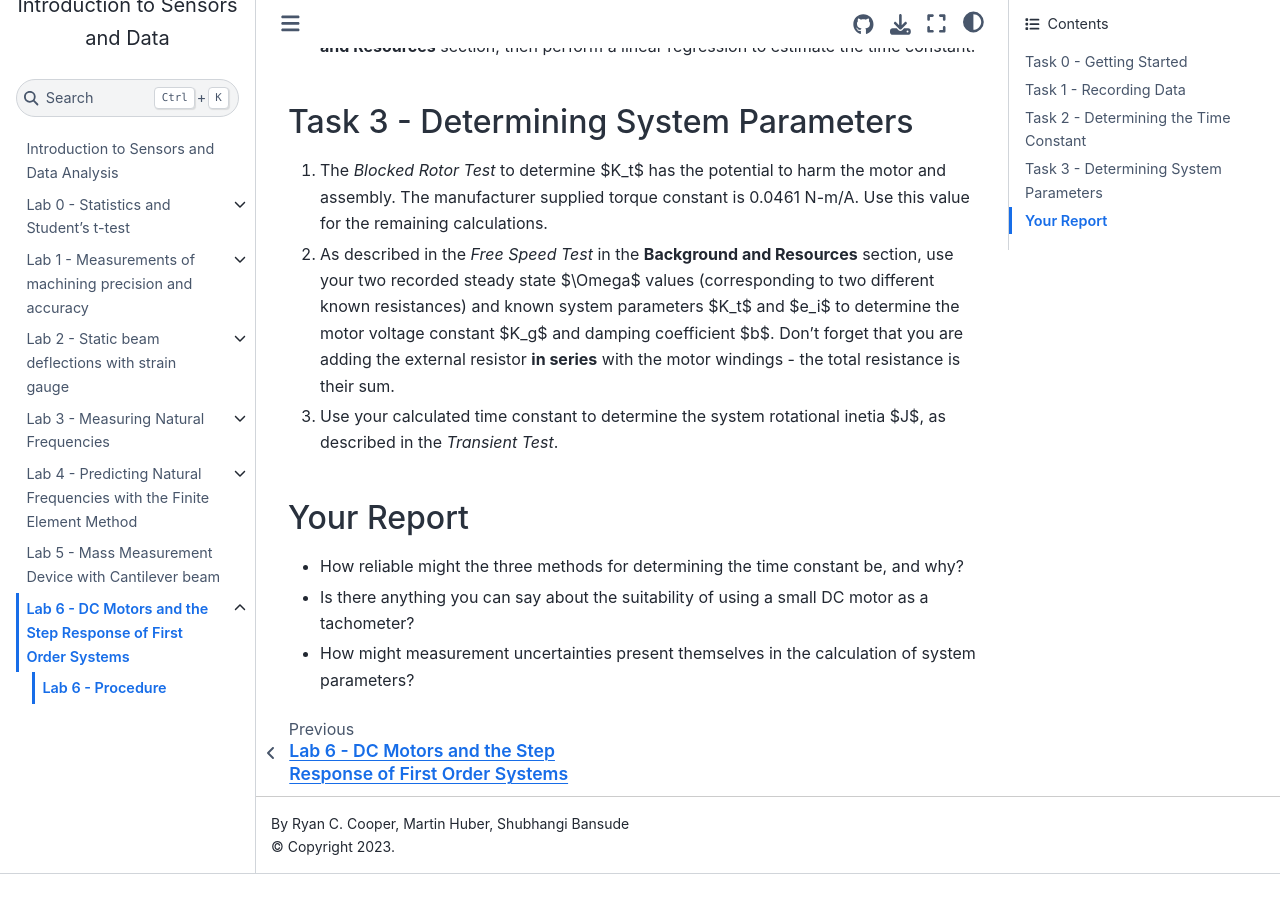
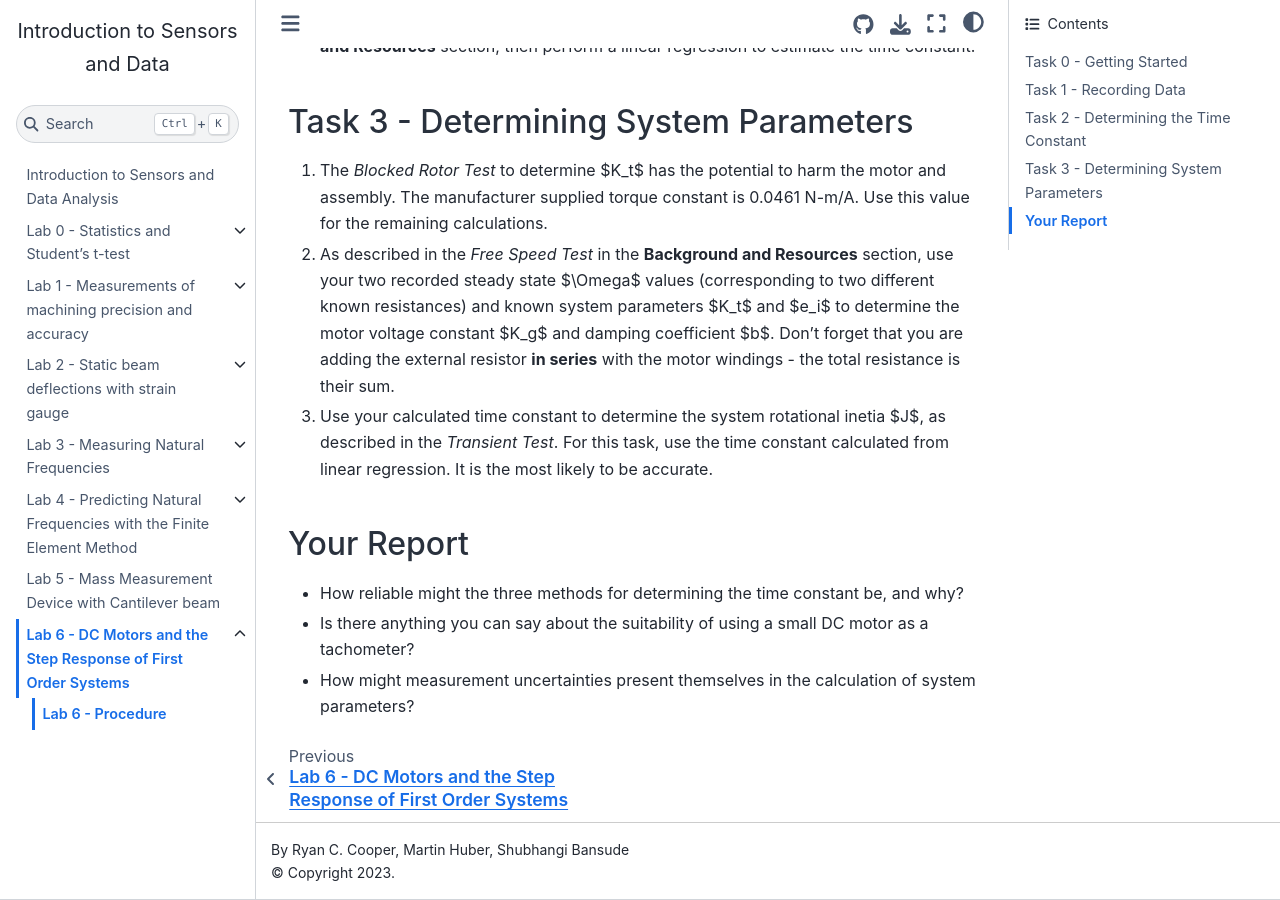
Before and after one commit to cooperrc/sensors_and_data, a Jupyter Book: the page built from ME3263-Lab_06/ME3263-Lab_06P.md, in a window 1280 px wide and 900 px high, scrolled down 1433 px. Built offline with Jupyter Book 1.0.4 settings and Sphinx 7.4.7 and the Sphinx Book theme 1.1.4, drawn with Linux system fonts in a browser that asks for light colours; pages that are not in the unit, such as notebooks, are missing from menus; before the commit the page ends 2307 px from its top, so only the background shows below that.

Commit message:
clarifying procedure

```diff
--- a/ME3263-Lab_06/ME3263-Lab_06P.md
+++ b/ME3263-Lab_06/ME3263-Lab_06P.md
@@ -33,7 +33,7 @@
 
 1. The *Blocked Rotor Test* to determine $K_t$ has the potential to harm the motor and assembly. The manufacturer supplied torque constant is 0.0461 N-m/A. Use this value for the remaining calculations.
 2. As described in the *Free Speed Test* in the **Background and Resources** section, use your two recorded steady state $\Omega$ values (corresponding to two different known resistances) and known system parameters $K_t$ and $e_i$ to determine the motor voltage constant $K_g$ and damping coefficient $b$. Don't forget that you are adding the external resistor **in series** with the motor windings - the total resistance is their sum.
-3. Use your calculated time constant to determine the system rotational inetia $J$, as described in the *Transient Test*.
+3. Use your calculated time constant to determine the system rotational inetia $J$, as described in the *Transient Test*. For this task, use the time constant calculated from linear regression. It is the most likely to be accurate.
 
 ## Your Report
 
```
